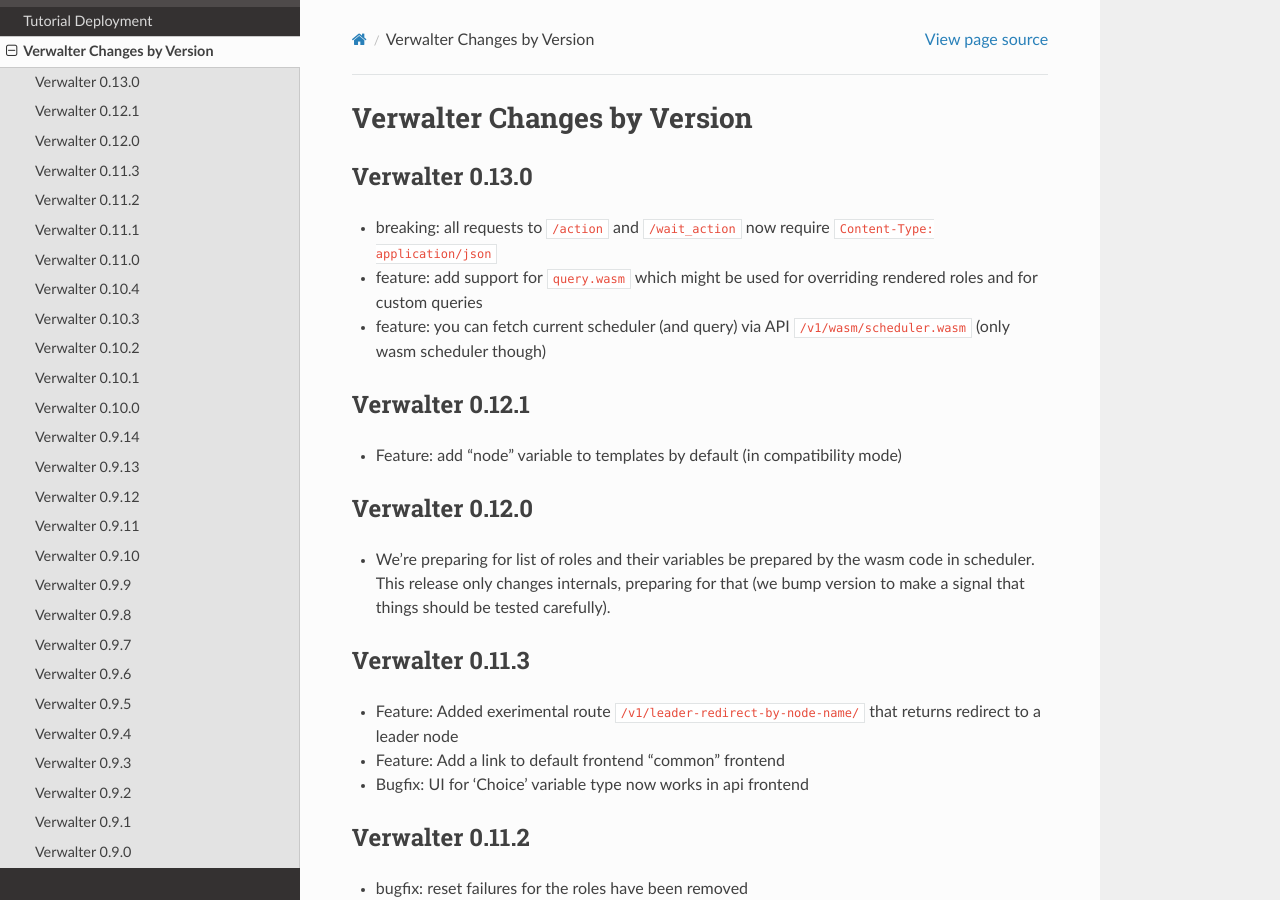
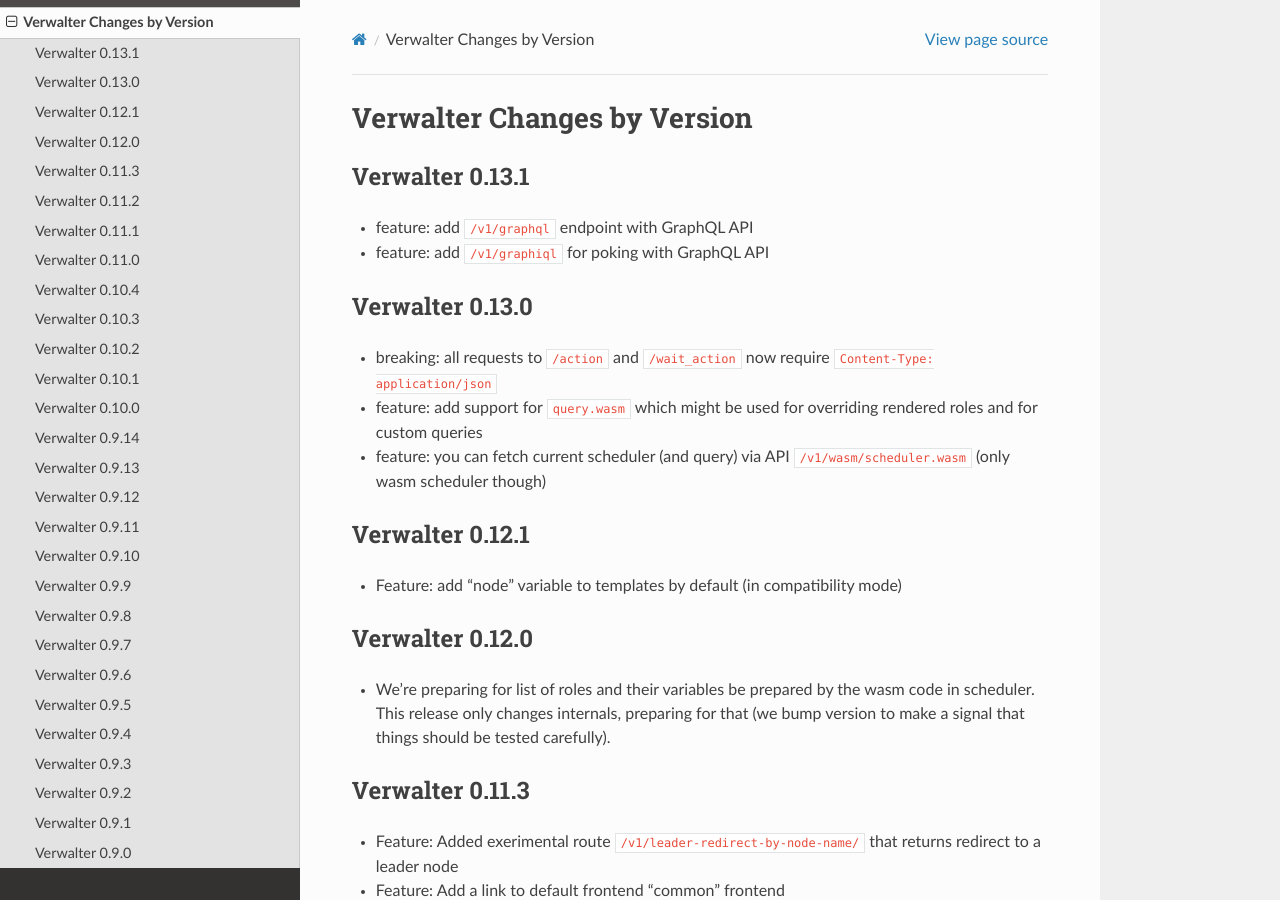
Before and after one commit to tailhook/verwalter, a Sphinx documentation site: the page built from doc/changelog.rst, in a window 1280 px wide and 900 px high. Built offline with Sphinx 7.4.7 and the Read the Docs theme 2.0.0, drawn with Linux system fonts in a browser that asks for light colours.

Commit message:
Update changelog

```diff
--- a/doc/changelog.rst
+++ b/doc/changelog.rst
@@ -1,5 +1,14 @@
 Verwalter Changes by Version
 ============================
+
+
+.. _changelog-0.13.1:
+
+Verwalter 0.13.1
+----------------
+
+* feature: add ``/v1/graphql`` endpoint with GraphQL API
+* feature: add ``/v1/graphiql`` for poking with GraphQL API
 
 
 .. _changelog-0.13.0:
```
